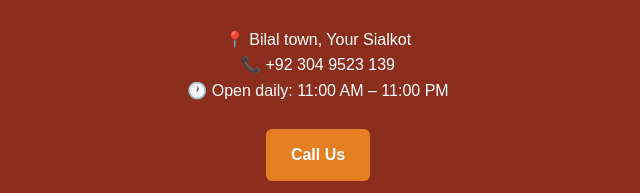
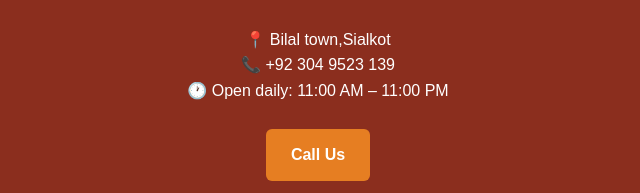
Before and after one commit to Shajeeh-123/Spice-garden-resturent, a plain HTML site: page index.html in a window 1280 px wide. Shown: the part 1637-1830 px from the top of the page, 322-962 px from the left. Drawn offline with Linux system fonts and the light colour scheme.

Commit message:
Fix contact address formatting in index.html

```diff
--- a/index.html
+++ b/index.html
@@ -245,7 +245,7 @@
   <section class="contact" id="contact">
     <h2>Visit Us</h2>
 
-    <p>📍 Bilal town, Your Sialkot</p>
+    <p>📍 Bilal town,Sialkot</p>
     <p>📞 +92 304 9523 139</p>
     <p>🕐 Open daily: 11:00 AM – 11:00 PM</p>
 
```
